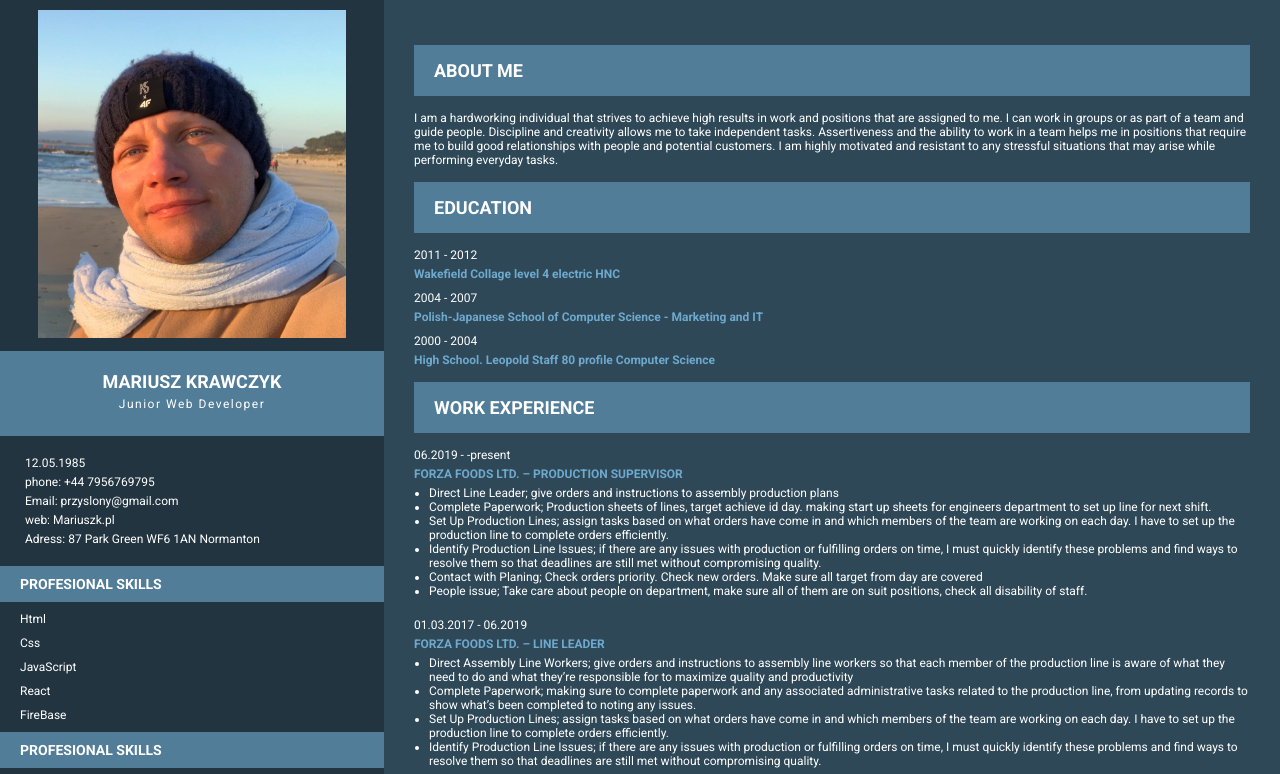
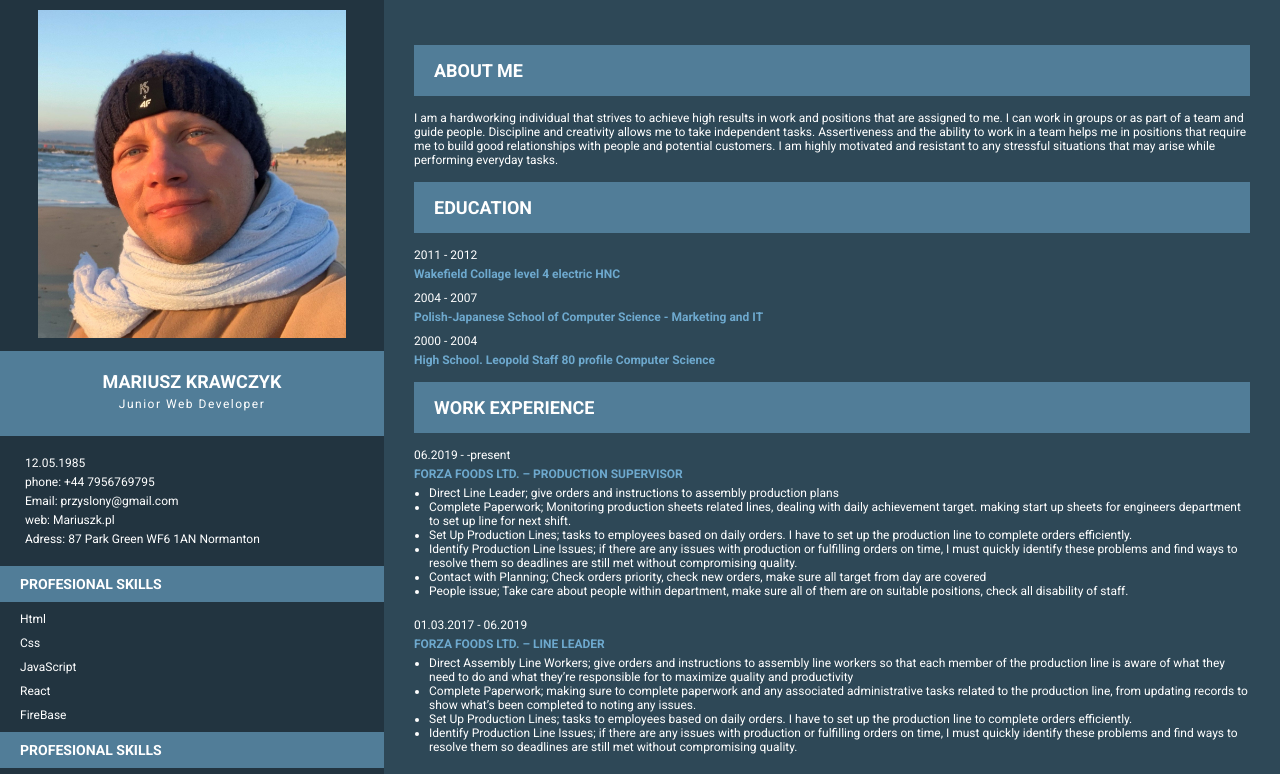
Before and after one commit to MariuszKra85/cv, a plain HTML site: page index.html in a window 1280 px wide. Shown: the top 774 px of the page. Drawn offline with Linux system fonts and the light colour scheme.

Commit message:
check spelling v 1.1

```diff
--- a/index.html
+++ b/index.html
@@ -93,12 +93,12 @@
         <p class="desc">
             <ul>
                 <li>Direct Line Leader; give orders and instructions to assembly production plans</li>
-                <li>Complete Paperwork; Production sheets of lines, target achieve id day. making start up sheets for engineers department to set up line for next shift. </li>
-                <li>Set Up Production Lines; assign tasks based on what orders have come in and which members of the team are working on each day. I have to set up the production line to complete orders efficiently.</li>
-                <li>Identify Production Line Issues; if there are any issues with production or fulfilling orders on time, I must quickly identify these problems and find ways to resolve them so that deadlines are still met without compromising quality.</li>
-                <li>Contact with Planing; Check orders priority. Check new orders. Make sure all target from day are covered</li>
+                <li>Complete Paperwork; Monitoring production sheets related lines, dealing with daily achievement target. making start up sheets for engineers department to set up line for next shift. </li>
+                <li>Set Up Production Lines; tasks to employees based on daily orders. I have to set up the production line to complete orders efficiently.</li>
+                <li>Identify Production Line Issues; if there are any issues with production or fulfilling orders on time, I must quickly identify these problems and find ways to resolve them so deadlines are still met without compromising quality.</li>
+                <li>Contact with Planning; Check orders priority, check new orders, make sure all target from day are covered</li>
                 <li>
-                    People issue; Take care about people on department, make sure all of them are on suit positions, check all disability of staff.
+                    People issue; Take care about people within department, make sure all of them are on suitable positions, check all disability of staff.
                 </li>
             </ul>
         </p>
@@ -110,8 +110,8 @@
             <ul>
                 <li>Direct Assembly Line Workers; give orders and instructions to assembly line workers so that each member of the production line is aware of what they need to do and what they’re responsible for to maximize quality and productivity</li>
                 <li>Complete Paperwork; making sure to complete paperwork and any associated administrative tasks related to the production line, from updating records to show what’s been completed to noting any issues.</li>
-                <li>Set Up Production Lines; assign tasks based on what orders have come in and which members of the team are working on each day. I have to set up the production line to complete orders efficiently.</li>
-                <li>Identify Production Line Issues; if there are any issues with production or fulfilling orders on time, I must quickly identify these problems and find ways to resolve them so that deadlines are still met without compromising quality.</li>
+                <li>Set Up Production Lines; tasks to employees based on daily orders. I have to set up the production line to complete orders efficiently.</li>
+                <li>Identify Production Line Issues; if there are any issues with production or fulfilling orders on time, I must quickly identify these problems and find ways to resolve them so deadlines are still met without compromising quality.</li>
             </ul>
         </p>
     </div>
```
